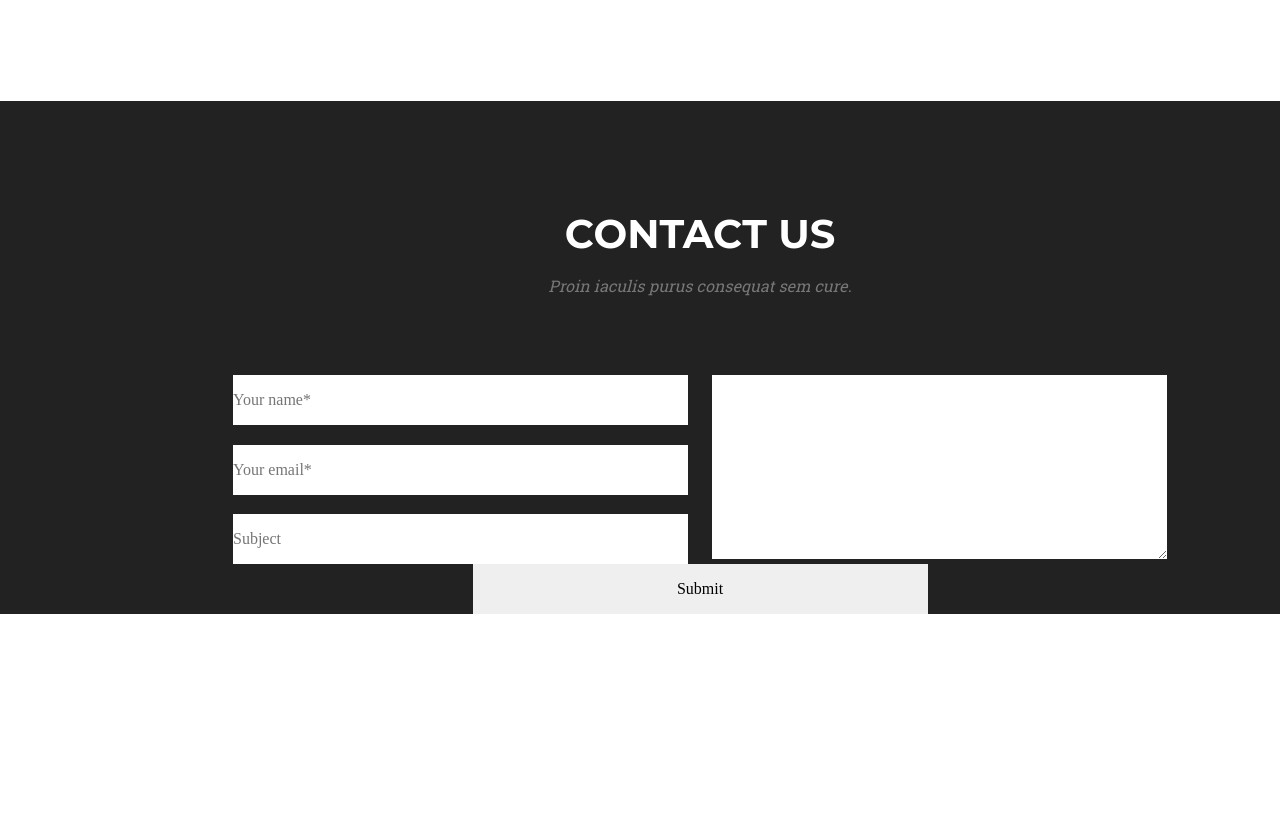
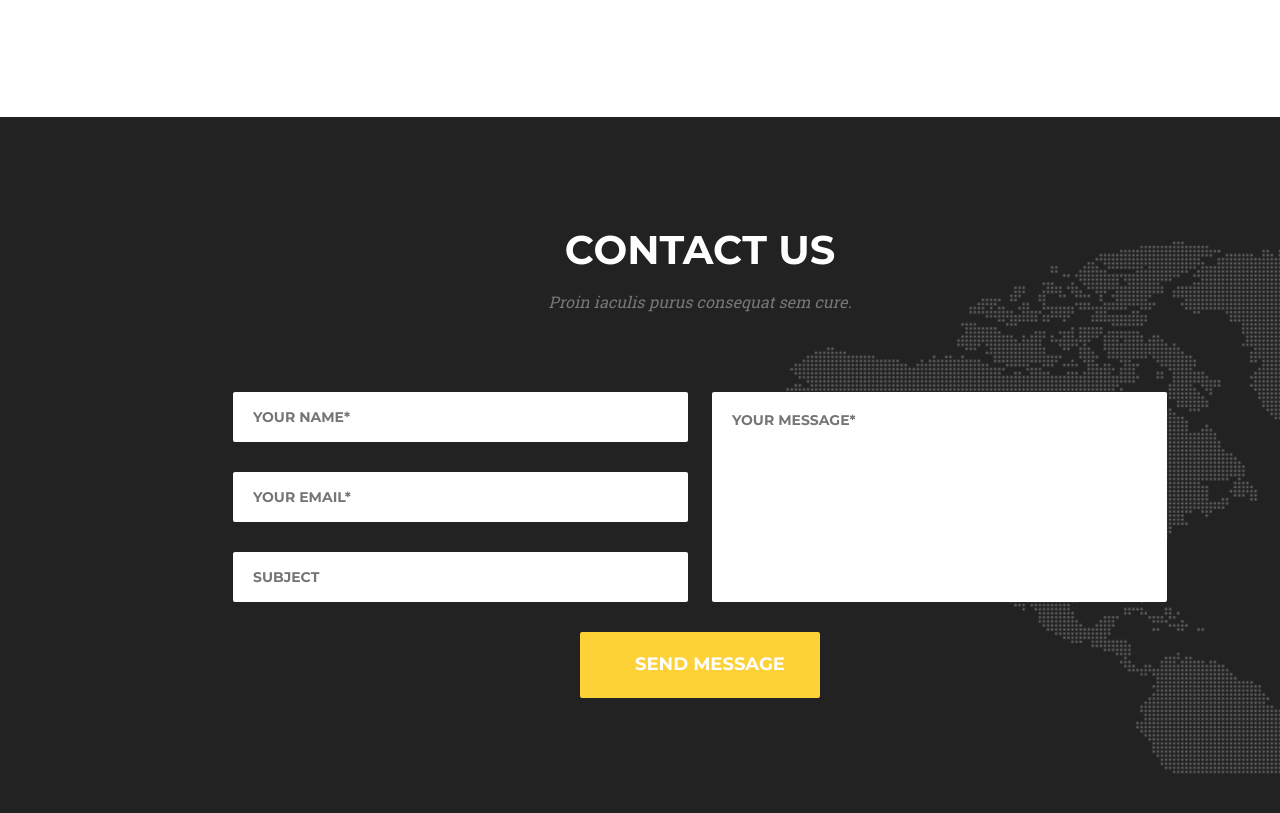
Before and after one commit to ulashchyk/goit-fe-course, a plain HTML site: page hw-07/index.html in a window 1280 px wide. Shown: the part 598-1411 px from the top of the page. Before the commit the page ends 1212 px from the top, so only its background shows below. Drawn offline with Linux system fonts and the light colour scheme.

Commit message:
completed hw-07

```diff
--- a/hw-07/css/styles.css
+++ b/hw-07/css/styles.css
@@ -1,5 +1,4 @@
 * {
-    /* outline: 1px solid green; */
     box-sizing: border-box;
 }
 
@@ -9,8 +8,10 @@
     font-style: normal;
     font-weight: 400;
     src: local('Aguafina Script Regular'), local('AguafinaScript-Regular'),
-         url('../fonts/aguafina-script-v7-latin-regular.woff2') format('woff2'), /* Chrome 26+, Opera 23+, Firefox 39+ */
-         url('../fonts/aguafina-script-v7-latin-regular.woff') format('woff'); /* Chrome 6+, Firefox 3.6+, IE 9+, Safari 5.1+ */
+        url('../fonts/aguafina-script-v7-latin-regular.woff2') format('woff2'),
+        /* Chrome 26+, Opera 23+, Firefox 39+ */
+        url('../fonts/aguafina-script-v7-latin-regular.woff') format('woff');
+    /* Chrome 6+, Firefox 3.6+, IE 9+, Safari 5.1+ */
 }
 
 /* montserrat-regular - latin */
@@ -19,17 +20,22 @@
     font-style: normal;
     font-weight: 400;
     src: local('Montserrat Regular'), local('Montserrat-Regular'),
-         url('../fonts/montserrat-v12-latin-regular.woff2') format('woff2'), /* Chrome 26+, Opera 23+, Firefox 39+ */
-         url('../fonts/montserrat-v12-latin-regular.woff') format('woff'); /* Chrome 6+, Firefox 3.6+, IE 9+, Safari 5.1+ */
+        url('../fonts/montserrat-v12-latin-regular.woff2') format('woff2'),
+        /* Chrome 26+, Opera 23+, Firefox 39+ */
+        url('../fonts/montserrat-v12-latin-regular.woff') format('woff');
+    /* Chrome 6+, Firefox 3.6+, IE 9+, Safari 5.1+ */
 }
+
 /* montserrat-700 - latin */
 @font-face {
     font-family: 'Montserrat';
     font-style: normal;
     font-weight: 700;
     src: local('Montserrat Bold'), local('Montserrat-Bold'),
-         url('../fonts/montserrat-v12-latin-700.woff2') format('woff2'), /* Chrome 26+, Opera 23+, Firefox 39+ */
-         url('../fonts/montserrat-v12-latin-700.woff') format('woff'); /* Chrome 6+, Firefox 3.6+, IE 9+, Safari 5.1+ */
+        url('../fonts/montserrat-v12-latin-700.woff2') format('woff2'),
+        /* Chrome 26+, Opera 23+, Firefox 39+ */
+        url('../fonts/montserrat-v12-latin-700.woff') format('woff');
+    /* Chrome 6+, Firefox 3.6+, IE 9+, Safari 5.1+ */
 }
 
 /* roboto-slab-regular - latin */
@@ -38,17 +44,22 @@
     font-style: normal;
     font-weight: 400;
     src: local('Roboto Slab Regular'), local('RobotoSlab-Regular'),
-         url('../fonts/roboto-slab-v8-latin-regular.woff2') format('woff2'), /* Chrome 26+, Opera 23+, Firefox 39+ */
-         url('../fonts/roboto-slab-v8-latin-regular.woff') format('woff'); /* Chrome 6+, Firefox 3.6+, IE 9+, Safari 5.1+ */
+        url('../fonts/roboto-slab-v8-latin-regular.woff2') format('woff2'),
+        /* Chrome 26+, Opera 23+, Firefox 39+ */
+        url('../fonts/roboto-slab-v8-latin-regular.woff') format('woff');
+    /* Chrome 6+, Firefox 3.6+, IE 9+, Safari 5.1+ */
 }
+
 /* roboto-slab-700 - latin */
 @font-face {
     font-family: 'Roboto Slab';
     font-style: normal;
     font-weight: 700;
     src: local('Roboto Slab Bold'), local('RobotoSlab-Bold'),
-         url('../fonts/roboto-slab-v8-latin-700.woff2') format('woff2'), /* Chrome 26+, Opera 23+, Firefox 39+ */
-         url('../fonts/roboto-slab-v8-latin-700.woff') format('woff'); /* Chrome 6+, Firefox 3.6+, IE 9+, Safari 5.1+ */
+        url('../fonts/roboto-slab-v8-latin-700.woff2') format('woff2'),
+        /* Chrome 26+, Opera 23+, Firefox 39+ */
+        url('../fonts/roboto-slab-v8-latin-700.woff') format('woff');
+    /* Chrome 6+, Firefox 3.6+, IE 9+, Safari 5.1+ */
 }
 
 body {
@@ -160,6 +171,11 @@ body {
 
 .features-list-item {
     text-align: center;
+    padding-right: 56px;
+}
+
+.features-list-item:nth-last-of-type(1) {
+    padding: 0;
 }
 
 .features-list-item p {
@@ -228,6 +244,13 @@ body {
     flex-wrap: wrap;
 }
 
+.input-wrapper {
+    display: flex;
+    flex-direction: column;
+    justify-content: space-between;
+    margin-bottom: 30px;
+}
+
 .contact-form input {
     display: block;
     width: 455px;
@@ -235,21 +258,66 @@ body {
     border: 0;
     margin: 0;
     padding: 0;
+    margin-bottom: 30px;
+    padding-left: 20px;
+    font-family: Montserrat, Arial, sans-serif;
+    font-weight: 700;
+    color: color: rgba(187, 187, 187, 255);
+    text-transform: uppercase;
+    font-size: 14px;
+    border-radius: 2px;
+}
+
+.required-input:valid {
+    outline: 2px solid rgb(0, 128, 0);
+}
+
+.required-input:focus:invalid {
+    outline: 2px solid rgb(255, 0, 0);
+}
+
+
+.contact-form input:nth-last-of-type(1) {
+    margin-bottom: 0;
 }
 
 .contact-form textarea {
     width: 455px;
+    height: 210px;
     border: 0;
     margin: 0;
     padding: 0;
+    resize: none;
+    padding-left: 20px;
+    padding-top: 20px;
+    font-family: Montserrat, Arial, sans-serif;
+    font-weight: 700;
+    color: color: rgba(187, 187, 187, 255);
+    text-transform: uppercase;
+    font-size: 14px;
+    border-radius: 2px;
 }
 
-.input-wrapper {
-    display: flex;
-    flex-direction: column;
-    justify-content: space-between;
+
+
+.submit-wrapper {
+    margin: 0px auto 115px;
 }
 
-.submit-wrapper {
-    margin: 0 auto;
+.submit-wrapper .submit {
+    background-color: #fed136;
+    width: 240px;
+    height: 66px;
+    font-family: Montserrat, Arial, sans-serif;
+    font-weight: 700;
+    color: #ffffff;
+    text-transform: uppercase;
+    font-size: 18px;
 }
+
+.feedback {
+    background-image: url(../img/Map.png);
+    background-repeat: no-repeat;
+    background-size: initial;
+    background-position: 780px 120px;
+}
--- a/hw-07/index.html
+++ b/hw-07/index.html
@@ -58,15 +58,16 @@
 
             <form action="#" class="contact-form">
                 <div class="input-wrapper">
-    <input type="text" name="name" placeholder="Your name*" required>
-    <input type="email" name="email" placeholder="Your email*" required>
+                    <input type="text" name="name" placeholder="Your name*" class="required-input" required>
+                    <input type="email" name="email" placeholder="Your email*" class="required-input" required>
                     <input type="text" name="subject" placeholder="Subject">
                 </div>
                 <div class="textarea-wrapper">
-    <textarea name="message" id="" cols="30" rows="10"></textarea>
+                    <textarea name="message" id="" cols="30" rows="10" placeholder="Your Message*"
+                        class="required-input" required></textarea>
                 </div>
                 <div class="submit-wrapper">
-<input type="submit" class="submit">
+                    <input type="submit" class="submit" value="Send Message">
                 </div>
             </form>
 
```
Also changed, not shown: hw-07/img/Map.png (added). Lines whose indentation alone changed are shown as unchanged.
